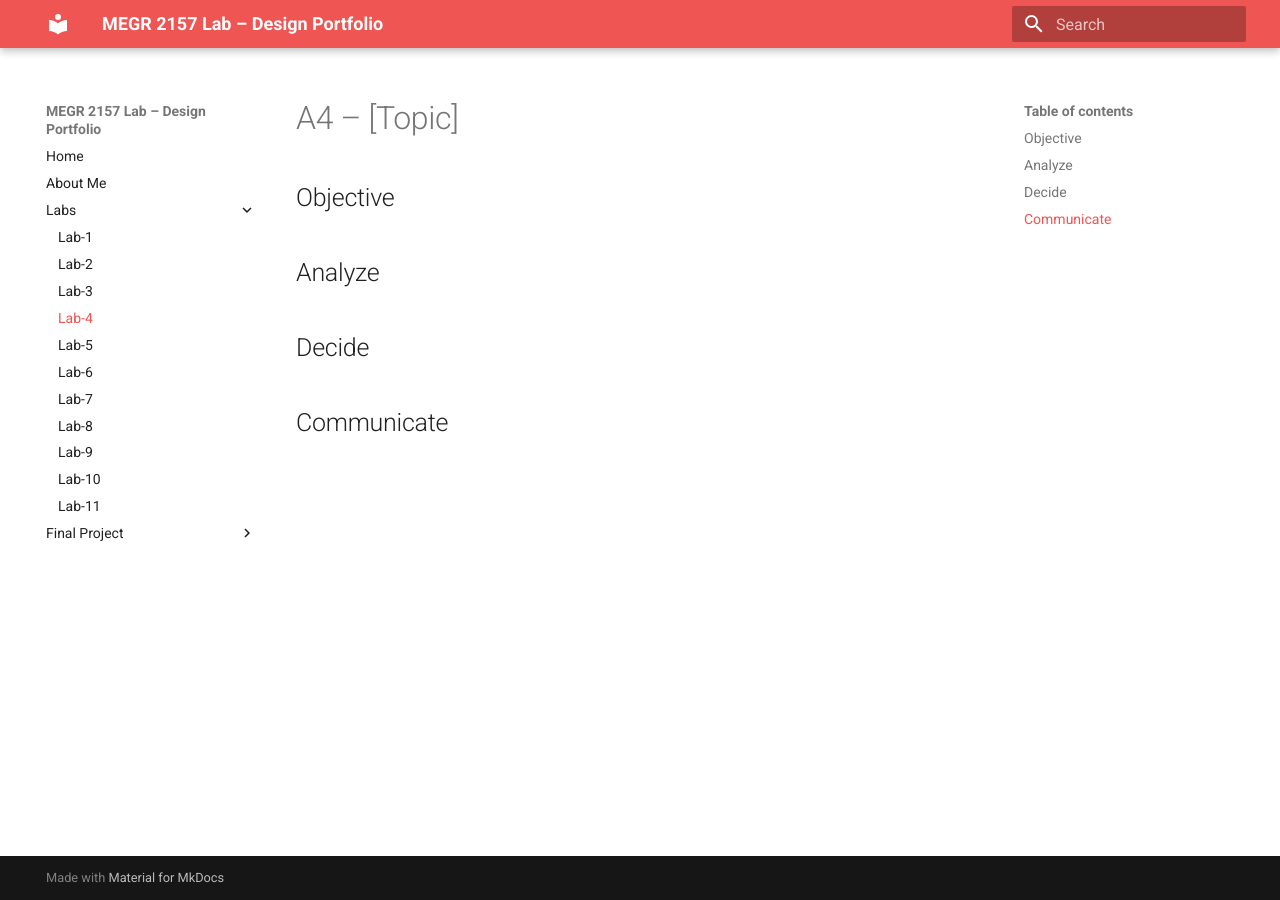
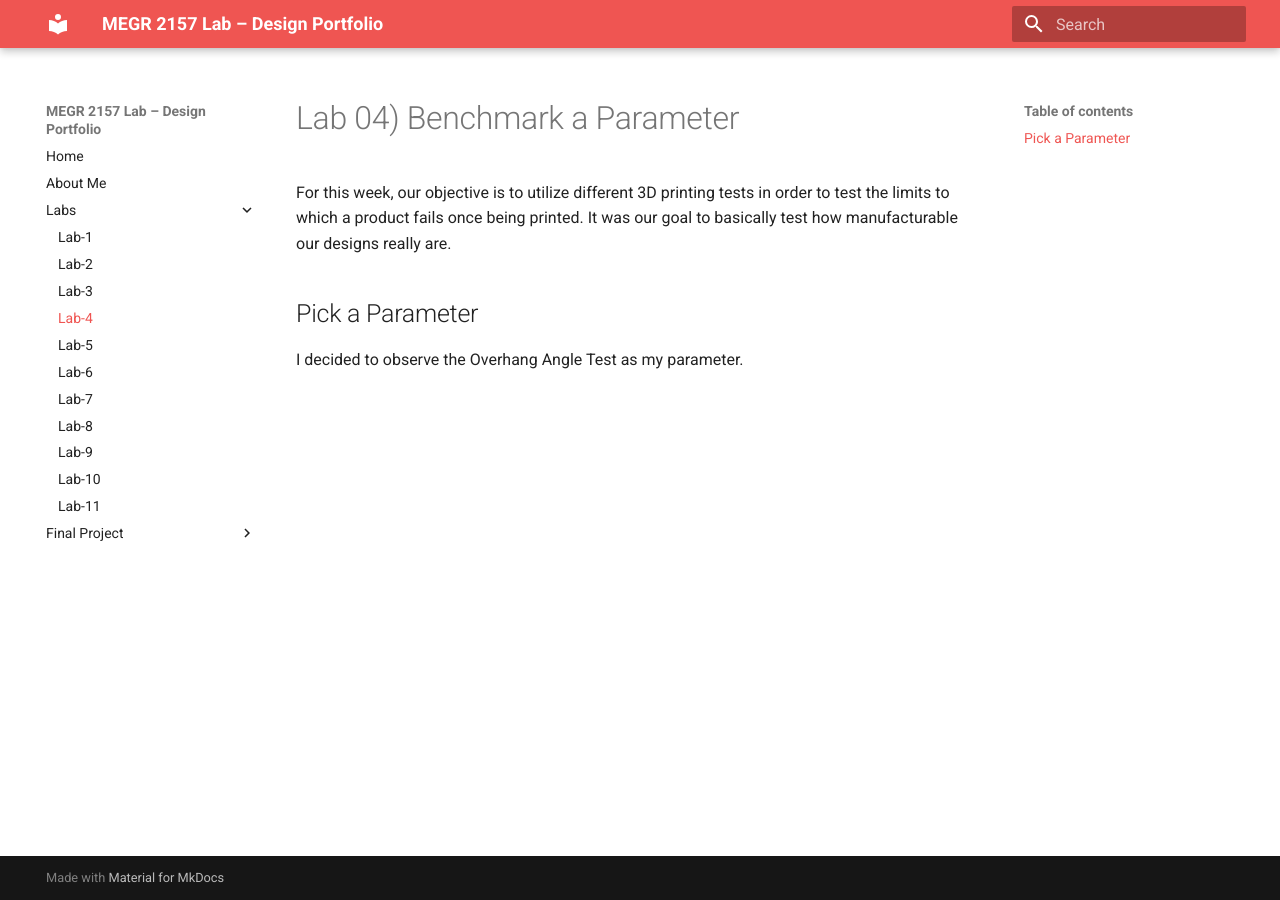
Before and after one commit to bspinne2/Brendan-Spinner-Portfolio, an MkDocs documentation site: the page built from docs/Labs/L04/index.md, in a window 1280 px wide. Built offline with MkDocs 1.6.1 and Material for MkDocs 9.7.7, drawn with Linux system fonts in a browser that asks for light colours.

Commit message:
Update index.md

```diff
--- a/docs/Labs/L04/index.md
+++ b/docs/Labs/L04/index.md
@@ -1,12 +1,7 @@
-# A4 – [Topic]
+# Lab 04) Benchmark a Parameter
 
-## Objective
+For this week, our objective is to utilize different 3D printing tests in order to test the limits to which a product fails once being printed. It was our goal to basically test how manufacturable our designs really are.
 
+## Pick a Parameter
 
-## Analyze
-
-
-## Decide
-
-
-## Communicate
+I decided to observe the Overhang Angle Test as my parameter.
```
